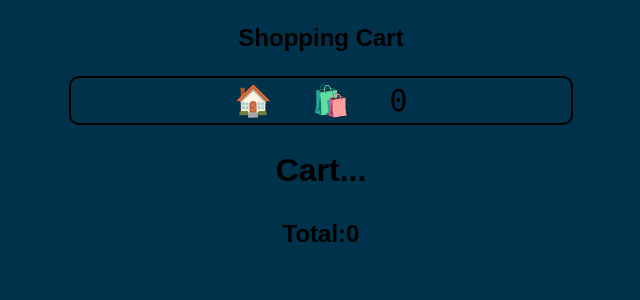
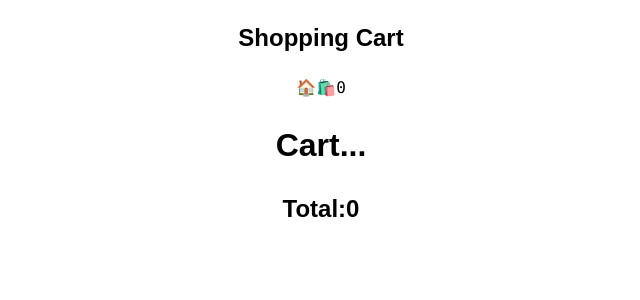
Before and after one commit to Prateek-Wayne/Shopping-Cart, a React (Create React App) app: page /cart in a window 1280 px wide. Shown: the top 300 px of the page, without its empty margins (319-959 px from the left). Built offline with nearby package versions, Linux system fonts and the light colour scheme.

Commit message:
toaster notification added

```diff
--- a/package.json
+++ b/package.json
@@ -3,6 +3,9 @@
   "version": "0.1.0",
   "private": true,
   "dependencies": {
+    "@emotion/react": "^11.11.1",
+    "@emotion/styled": "^11.11.0",
+    "@mui/material": "^5.14.5",
     "@reduxjs/toolkit": "^1.9.5",
     "@testing-library/jest-dom": "^5.17.0",
     "@testing-library/react": "^13.4.0",
--- a/src/App.css
+++ b/src/App.css
@@ -7,7 +7,7 @@
   display: flex;
   flex-direction: column;
   text-align: center;
-  background-color: #01324b;
+  /* background-color: #01324b; */
   font-size: 16px;
   line-height: 1.5;
   font-family: Arial, sans-serif;
@@ -20,6 +20,7 @@
   display: flex;
   justify-content: center;
 }
+/*
 .Navbar {
   display: flex;
   justify-content: center;
@@ -31,4 +32,4 @@
 }
 .Navbar a{
   margin-right: 20px;
-}
+}  */
--- a/src/App.tsx
+++ b/src/App.tsx
@@ -6,10 +6,18 @@ import Cart from './pages/Cart';
 import NavBar from './component/NavBar';
 import store from './store/store';
 import { Provider } from 'react-redux';
+import {Toaster} from 'react-hot-toast';
 const App = () => {
   return (
     <div className='App'>
+
       <Provider store={store}>
+      <div>
+                <Toaster
+                    position="top-right"
+                    reverseOrder={false}
+                ></Toaster>
+        </div>
         <BrowserRouter>
           <h2>Shopping Cart</h2>
           <NavBar />
--- a/src/component/Product.tsx
+++ b/src/component/Product.tsx
@@ -2,7 +2,10 @@ import React, { useEffect, useState } from 'react'
 import {useDispatch} from 'react-redux';
 import {add} from '../store/cartSlice';
 import { dataType } from '../store/cartSlice';
-import './component.css';
+import {toast} from 'react-hot-toast';
+// import './component.css';
+import Button from '@mui/material/Button';
+
 const Product = () => {
     //dispatcher
     const dispatch=useDispatch();
@@ -26,6 +29,7 @@ const Product = () => {
     //addHandler
     const addHandler=(i:dataType)=>{
         dispatch(add(i));
+        toast.success("Item Added")
 
     }
     //coditon for Loading...
@@ -41,9 +45,10 @@ const Product = () => {
                         <div key={index} className='Product'>
                             <img src={i.images[0]} alt='#' />
                             <code>{i.title}</code>
-                            <button  onClick={()=>{
+
+                            <Button variant="contained" color="secondary" onClick={()=>{
                                 addHandler(i);
-                            }}>Add me</button>
+                            }}>Add me</Button>
                         </div>
                     )
             })
@@ -52,4 +57,4 @@ const Product = () => {
   )
 }
 
-export default Product
+export default Product ;
--- a/src/pages/Cart.tsx
+++ b/src/pages/Cart.tsx
@@ -2,6 +2,7 @@ import React, { useState, useEffect } from "react";
 import { remove, add } from "../store/cartSlice";
 import { useSelector, useDispatch } from "react-redux";
 import { dataType } from "../store/cartSlice";
+import {toast} from 'react-hot-toast';
 
 interface RootState {
   cart: dataType[];
@@ -36,9 +37,13 @@ const Cart = () => {
   //removing from cart...
   const addRemover = (index: number) => {
     dispatch(remove(index));
+    toast('Removed!', {
+        icon: '❌',
+      });
   };
   const addHandler = (i: dataType) => {
-    dispatch(add(i));
+    dispatch(add(i))
+    toast.success("Item Added");
   };
   return (
     <div>
```
Also changed, not shown: 1 other file (tests, documents, lock files or other folders).
